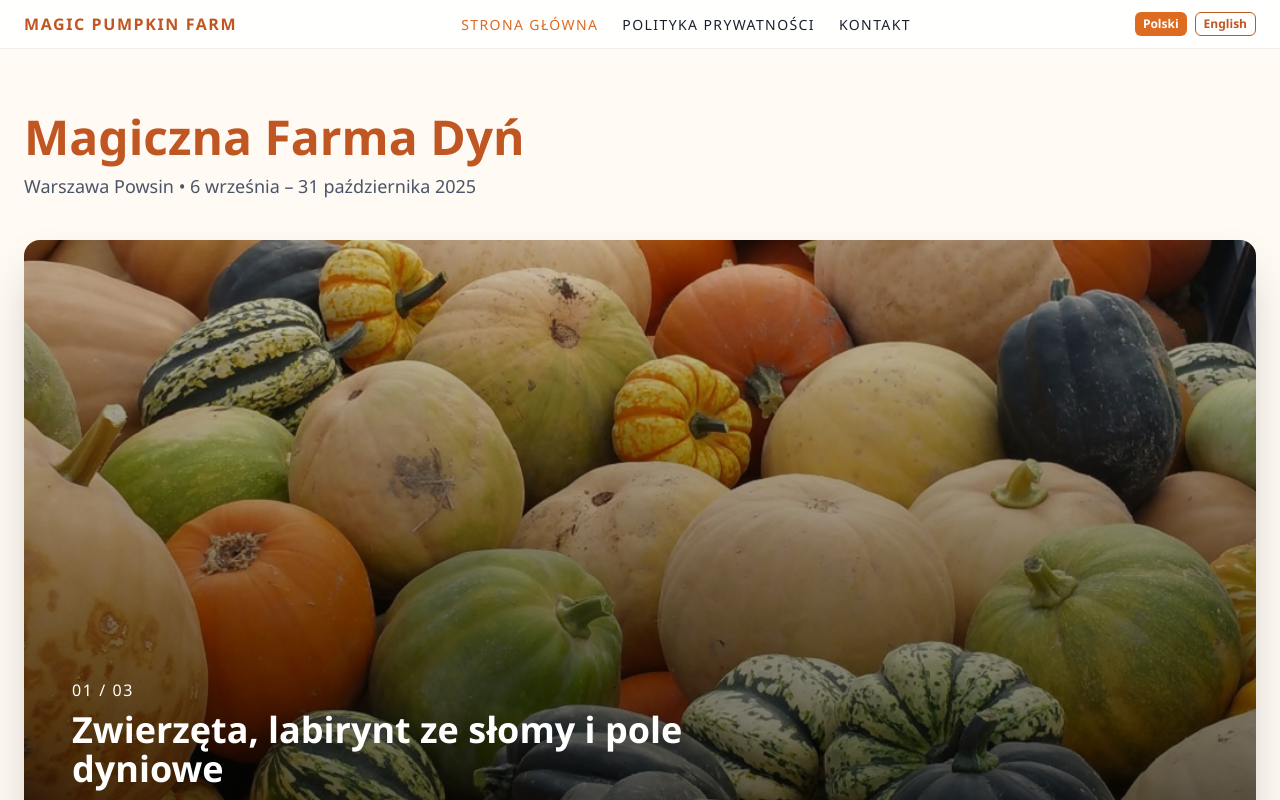
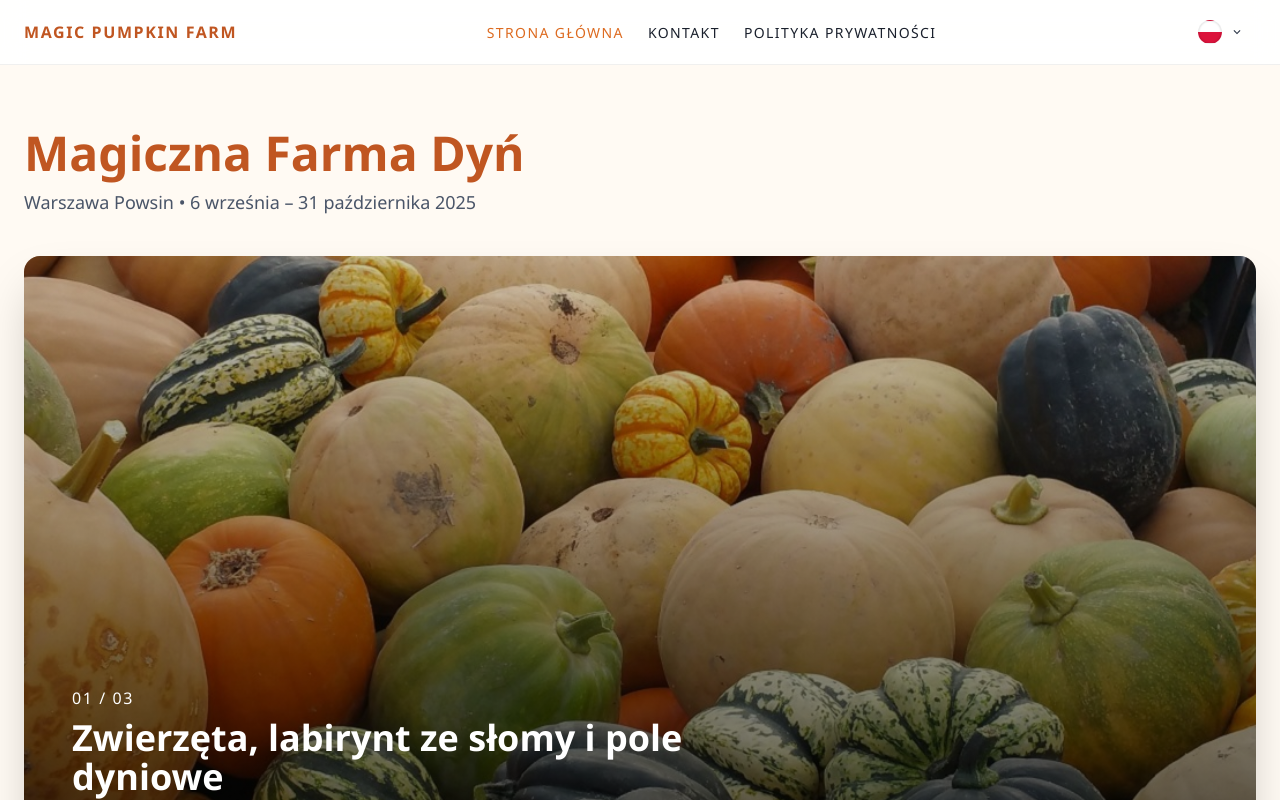
Before and after one commit to DenysVM/farmadyn-react, a React (Vite) app: page / in a window 1280 px wide. Shown: the top 800 px of the page. Built offline with nearby package versions, Linux system fonts and the light colour scheme.

Commit message:
Improve navigation order, buttons, and language switcher

```diff
--- a/src/components/NavigationBar.tsx
+++ b/src/components/NavigationBar.tsx
@@ -1,9 +1,14 @@
-import { CloseIcon, HamburgerIcon } from "@chakra-ui/icons";
+import { CheckIcon, ChevronDownIcon, CloseIcon, HamburgerIcon } from "@chakra-ui/icons";
 import {
   Box,
   Button,
   Flex,
+  HStack,
   Link as ChakraLink,
+  Menu,
+  MenuButton,
+  MenuItem,
+  MenuList,
   Slide,
   Stack,
   Text,
@@ -18,7 +23,12 @@ import {
 } from "../i18n/translations";
 import { useLocale } from "../i18n/LocaleContext";
 
-const navLinkOrder: NavLinkKey[] = ["home", "privacy", "contact"];
+const navLinkOrder: NavLinkKey[] = ["home", "contact", "privacy"];
+
+const localeSwatch: Record<Locale, string> = {
+  pl: "linear(to-b, white 50%, #dc143c 50%)",
+  en: "linear(to-br, #00247d 0%, #00247d 45%, #cf142b 45%, #cf142b 55%, #00247d 55%, #00247d 100%)"
+};
 
 const NavigationBar = () => {
   const { isOpen, onToggle, onClose } = useDisclosure();
@@ -100,8 +110,8 @@ const NavigationBar = () => {
     [navigation.languages]
   );
 
-  const renderLanguageSwitcher = (variant: "desktop" | "mobile") => (
-    <Stack spacing={variant === "mobile" ? 3 : 1} align="flex-start">
+  const LanguageSwitcher = ({ variant }: { variant: "desktop" | "mobile" }) => (
+    <Stack spacing={variant === "mobile" ? 2 : 1} align={variant === "mobile" ? "stretch" : "flex-end"}>
       {variant === "mobile" && (
         <Text
           fontSize="xs"
@@ -113,23 +123,62 @@ const NavigationBar = () => {
           {navigation.languageLabel}
         </Text>
       )}
-      <Stack direction="row" spacing={2}>
+      <Menu placement={variant === "desktop" ? "bottom-end" : "bottom-start"} isLazy>
+        <MenuButton
+          as={Button}
+          variant="ghost"
+          size={variant === "desktop" ? "sm" : "md"}
+          w={variant === "mobile" ? "full" : "auto"}
+          rightIcon={<ChevronDownIcon />}
+          justifyContent="center"
+          px={variant === "desktop" ? 3 : 4}
+        >
+          <HStack spacing={variant === "desktop" ? 2 : 3} justify="center" w="full">
+            <Box
+              w={variant === "desktop" ? 6 : 8}
+              h={variant === "desktop" ? 6 : 8}
+              borderRadius="full"
+              borderWidth="1px"
+              borderColor="blackAlpha.200"
+              bgGradient={localeSwatch[locale]}
+              boxShadow="inset 0 0 2px rgba(0, 0, 0, 0.15)"
+            />
+            {variant === "mobile" && (
+              <Text fontWeight="semibold" fontSize="sm">
+                {navigation.languages[locale]}
+              </Text>
+            )}
+          </HStack>
+        </MenuButton>
+        <MenuList minW="200px" py={1}>
           {languageOptions.map(({ code, label }) => (
-          <Button
+            <MenuItem
               key={code}
-            size={variant === "mobile" ? "sm" : "xs"}
-            variant={locale === code ? "solid" : "outline"}
-            colorScheme="orange"
               onClick={() => {
                 if (locale !== code) {
                   setLocale(code as Locale);
                 }
               }}
+              display="flex"
+              alignItems="center"
+              gap={3}
+              fontWeight={locale === code ? "semibold" : "medium"}
             >
-            {label}
-          </Button>
+              <Box
+                w={6}
+                h={6}
+                borderRadius="full"
+                borderWidth="1px"
+                borderColor="blackAlpha.200"
+                bgGradient={localeSwatch[code as Locale]}
+                boxShadow="inset 0 0 2px rgba(0, 0, 0, 0.15)"
+              />
+              <Text flex="1">{label}</Text>
+              {locale === code && <CheckIcon boxSize={3} color="brand.500" />}
+            </MenuItem>
           ))}
-      </Stack>
+        </MenuList>
+      </Menu>
     </Stack>
   );
 
@@ -168,13 +217,14 @@ const NavigationBar = () => {
 
         <Box display={{ base: "none", md: "block" }}>{renderLinks("row")}</Box>
 
-        <Box display={{ base: "none", md: "block" }}>{renderLanguageSwitcher("desktop")}</Box>
+        <Box display={{ base: "none", md: "block" }}>
+          <LanguageSwitcher variant="desktop" />
+        </Box>
 
         <Button
           display={{ base: "inline-flex", md: "none" }}
           onClick={onToggle}
-          variant="solid"
-          colorScheme="orange"
+          variant="primary"
           size="sm"
           px={4}
           py={2}
@@ -200,7 +250,7 @@ const NavigationBar = () => {
         >
           <Stack spacing={10}>
             {renderLinks("column")}
-            {renderLanguageSwitcher("mobile")}
+            <LanguageSwitcher variant="mobile" />
           </Stack>
         </Box>
       </Slide>
--- a/src/components/sections/TextSection.tsx
+++ b/src/components/sections/TextSection.tsx
@@ -104,8 +104,9 @@ const TextSection = ({ title, paragraphs = [], list, actions = [] }: TextSection
                     href={action.href}
                     target={action.isExternal ? "_blank" : undefined}
                     rel={action.isExternal ? "noopener noreferrer" : undefined}
-                    colorScheme="brand"
-                    variant="solid"
+                    variant="primary"
+                    w={{ base: "full", md: "auto" }}
+                    justifyContent="center"
                   >
                     {action.label}
                   </Button>
@@ -116,8 +117,9 @@ const TextSection = ({ title, paragraphs = [], list, actions = [] }: TextSection
                 <Button
                   key={`${action.type}-${action.label}-${index}`}
                   onClick={() => openModal(action)}
-                  colorScheme="brand"
-                  variant="outline"
+                  variant="secondary"
+                  w={{ base: "full", md: "auto" }}
+                  justifyContent="center"
                 >
                   {action.label}
                 </Button>
--- a/src/theme.ts
+++ b/src/theme.ts
@@ -39,6 +39,60 @@ const theme = extendTheme({
         maxW: "container.xl",
         px: { base: 4, md: 6 }
       }
+    },
+    Button: {
+      baseStyle: {
+        borderRadius: "full",
+        fontWeight: "semibold",
+        letterSpacing: "wider"
+      },
+      sizes: {
+        md: {
+          minH: "48px",
+          fontSize: "sm",
+          px: 6
+        },
+        sm: {
+          minH: "40px",
+          fontSize: "sm",
+          px: 5
+        }
+      },
+      variants: {
+        primary: {
+          bg: "brand.500",
+          color: "white",
+          boxShadow: "sm",
+          _hover: {
+            bg: "brand.400",
+            _disabled: { bg: "brand.500" }
+          },
+          _active: {
+            bg: "brand.600"
+          }
+        },
+        secondary: {
+          bg: "white",
+          color: "brand.500",
+          borderWidth: "1px",
+          borderColor: "brand.500",
+          _hover: {
+            bg: "brand.50"
+          },
+          _active: {
+            bg: "brand.100"
+          }
+        },
+        ghost: {
+          color: "gray.700",
+          _hover: {
+            bg: "blackAlpha.50"
+          },
+          _active: {
+            bg: "blackAlpha.100"
+          }
+        }
+      }
     }
   }
 });
```
Lines whose indentation alone changed are shown as unchanged.
